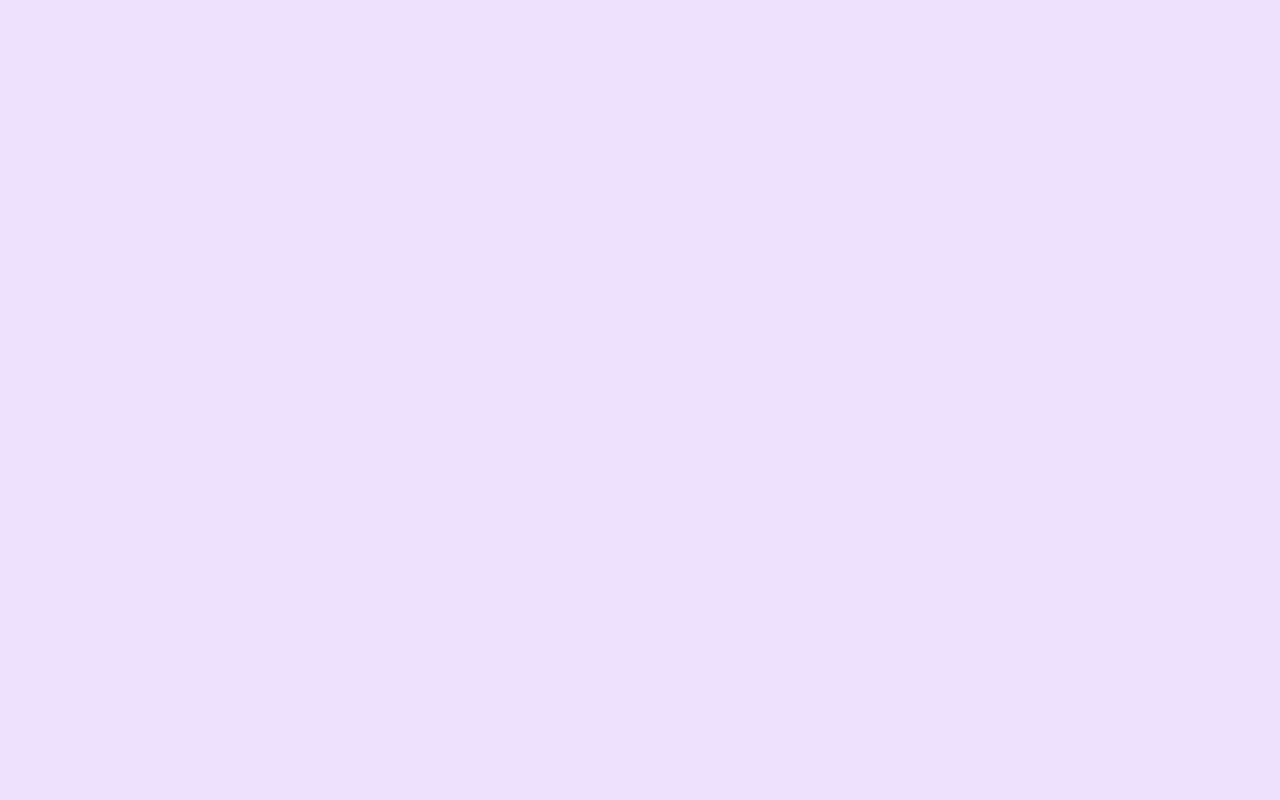
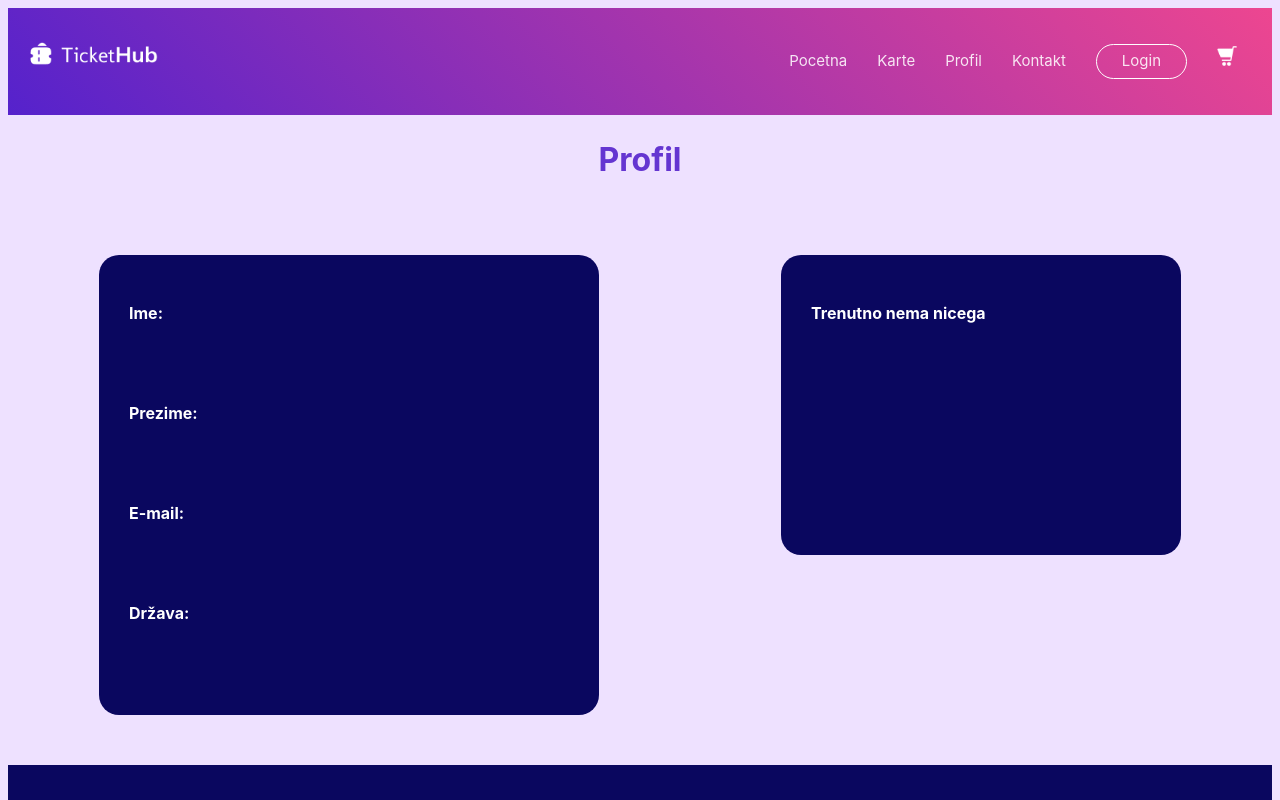
Before and after one commit to elab-development/klijentske-veb-tehnologije-2024-2022-0216-prodaja-karata, a React (Vite) app in the folder react-app/: page /profil in a window 1280 px wide. Before the commit this address had no page. Shown: the top 800 px of the page. Built offline with nearby package versions, Linux system fonts and the light colour scheme.

Commit message:
dvanaesti komit

```diff
--- a/react-app/package.json
+++ b/react-app/package.json
@@ -10,6 +10,8 @@
     "preview": "vite preview"
   },
   "dependencies": {
+    "crypto": "^1.0.1",
+    "fs": "^0.0.1-security",
     "react": "^18.3.1",
     "react-dom": "^18.3.1"
   },
--- a/react-app/src/App.tsx
+++ b/react-app/src/App.tsx
@@ -6,7 +6,7 @@ import './App.css'
 import { BrowserRouter,Routes, Route } from 'react-router-dom'
 import Home from './pages/Home'
 import Kontakt from './pages/Kontakt'
-
+import Profil from './pages/Profil'
 import Karte from './pages/Karte'
 import Login from './pages/Login'
 import Korpa from './pages/Korpa'
@@ -23,6 +23,7 @@ function App() {
           <Route path ='/karte' element={<Karte />} />
           <Route path = '/login' element={<Login />} />
           <Route path = '/korpa' element={<Korpa />} />
+          <Route path = '/profil' element ={<Profil />} />
           <Route path ='/registracija' element={<Registracija/>} />
         </Routes>
       </BrowserRouter>
--- a/react-app/src/components/FormaKontakt.tsx
+++ b/react-app/src/components/FormaKontakt.tsx
@@ -19,7 +19,7 @@ function FormaKontakt() {
     ]
   return (
     <div>
-        <ReusableForma fields={elementi} onSubmit={handleSubmit} submitButtonText='Posalji upit'/>
+        <ReusableForma polja={elementi} onSubmit={handleSubmit} submitButtonText='Posalji upit'/>
     </div>
 
   )
--- a/react-app/src/components/FormaLogin.tsx
+++ b/react-app/src/components/FormaLogin.tsx
@@ -23,7 +23,7 @@ const FormaLogin: React.FC = () => {
   return (
     <div >
       <ReusableForma
-        fields={polja}
+        polja={polja}
         onSubmit={handleSubmit}
         submitButtonText="Prijavi se"
       />
--- a/react-app/src/components/FormaRegistracija.tsx
+++ b/react-app/src/components/FormaRegistracija.tsx
@@ -1,9 +1,17 @@
-import React from 'react'
+
 import ReusableForma from "./ReusableForma";
+import { useState } from "react";
 
 function FormaRegistracija() {
+  const [daLiJeRegistrovan, setRegistrovan] = useState(false);
+
     const handleSubmit = (podaci: Record<string, string>) => {
         console.log("Uneti podaci:", podaci);
+
+        sessionStorage.setItem('registracijaPodaci', JSON.stringify(podaci));
+
+        setRegistrovan(true);
+        alert("Uspešno ste se registrovali!");
       };
 
     const polja = [
@@ -41,7 +49,11 @@ function FormaRegistracija() {
 
   return (
     <div>
-      <ReusableForma fields={polja} onSubmit={handleSubmit} submitButtonText='Registrujte se'/>
+      {daLiJeRegistrovan ? (
+        <p>Uspešno ste se registrovali! Hvala vam.</p>
+      ) : (
+        <ReusableForma polja={polja} onSubmit={handleSubmit} submitButtonText='Registrujte se'/>
+      )}
     </div>
   )
 }
--- a/react-app/src/components/KarteLista.tsx
+++ b/react-app/src/components/KarteLista.tsx
@@ -2,7 +2,7 @@ import { useState, useEffect } from 'react';
 import Dogadjaj from '../models/Dogadjaj';
 import '../components/KartaLista.css';
 
-interface APIResponse {
+interface APIOdgovor {
   _embedded?: {
     events: Dogadjaj[];
   };
@@ -16,44 +16,30 @@ function KarteLista({ klasa }: KarteListaProps) {
 
 
   const [dogadjaj, setDogadjaj] = useState<Dogadjaj[]>([]);
-  const [greska, setGreska] = useState<string | null>(null);
-
   useEffect(() => {
     fetchEvents();
   }, [klasa]);
 
   const fetchEvents = async () => {
-    const apiKey = 'bCrG6hlnlrk4XKQSPfG4InLG75ryLCJG';
-    const url = `https://app.ticketmaster.com/discovery/v2/events.json?classificationName=${klasa}&apikey=${apiKey}`;
+    const url = `https://app.ticketmaster.com/discovery/v2/events.json?classificationName=${klasa}&apikey=bCrG6hlnlrk4XKQSPfG4InLG75ryLCJG`;
+  const odg = await fetch(url);
 
-    try {
-      const response = await fetch(url);
-      if (!response.ok) {
-        throw new Error('Greska');
-      }
-      const data: APIResponse = await response.json();
+      const data: APIOdgovor = await odg.json();
       setDogadjaj(data._embedded?.events || []);
-    } catch (greska) {
-      setGreska('Greska ' + (greska as Error).message);
-    }
+
   };
 
 
-  if (greska) return <div>{greska}</div>;
-
   return (
     <div>
-      <ul style={{ listStyle: 'none', padding: 0 }} className='listaCela'>
+      <ul className='listaCela'>
         {dogadjaj.map(dogadjaji => (
-          <li key={dogadjaji.id} style={{ marginBottom: '20px' }} className='stavkaListe'>
-            {dogadjaji.images && dogadjaji.images.length > 0 && (
+          <li key={dogadjaji.id} className='stavkaListe'>
               <img
                 src={dogadjaji.images[0].url}
                 alt={dogadjaji.name}
-                style={{ maxWidth: '300px', height: 'auto' }}
                 className='dogadjajSlika'
               />
-            )}
             <div className='ispodSlike'>
               <h2 className='dogadjajIme'>{dogadjaji.name}</h2>
               <p className='dogadjajDatum'>Date: {dogadjaji.dates.start.localDate}</p>
--- a/react-app/src/components/NavBar.tsx
+++ b/react-app/src/components/NavBar.tsx
@@ -7,7 +7,7 @@ const NavBar: React.FC = () => {
   const el = [
     { to: '/home', label: 'Pocetna' },
     { to: '/karte', label: 'Karte' },
-    { label: 'Profil' },
+    { to: '/profil', label: 'Profil' },
     { to: '/kontakt', label: 'Kontakt' },
     { to: '/login', label: 'Login', className: 'Login' },
     { to: '/korpa', label: 'Korpa', icon: korpica }
--- a/react-app/src/components/ReusableForma.tsx
+++ b/react-app/src/components/ReusableForma.tsx
@@ -9,39 +9,39 @@ interface Polje {
 }
 
 interface PoljePorps {
-  fields: Polje[];
+  polja: Polje[];
   onSubmit: (formData: Record<string, string>) => void;
   submitButtonText: string;
 }
 
 const Forma: React.FC<PoljePorps> = ({
-  fields,
+  polja,
   onSubmit,
   submitButtonText,
 }) => {
-  const [formData, setFormData] = useState<Record<string, string>>({});
+  const [podaci, setPodaci] = useState<Record<string, string>>({});
 
   const handleChange = (e: React.ChangeEvent<HTMLInputElement>) => {
-    setFormData({ ...formData, [e.target.id]: e.target.value });
+    setPodaci({ ...podaci, [e.target.id]: e.target.value });
   };
 
   const handleSubmit = (e: React.FormEvent<HTMLFormElement>) => {
     e.preventDefault();
-    onSubmit(formData);
+    onSubmit(podaci);
   };
 
   return (
     <form onSubmit={handleSubmit}>
-      {fields.map((field) => (
-        <div key={field.id} className="box">
-          <label htmlFor={field.id} className="naziv">
-            {field.label}
+      {polja.map((polje) => (
+        <div key={polje.id} className="box">
+          <label htmlFor={polje.id} className="naziv">
+            {polje.label}
           </label>
           <input
-            type={field.type}
-            id={field.id}
+            type={polje.type}
+            id={polje.id}
             onChange={handleChange}
-            value={formData[field.id] || ""}
+            value={podaci[polje.id] || ""}
           />
         </div>
       ))}
--- a/react-app/src/components/ReusableFroma.css
+++ b/react-app/src/components/ReusableFroma.css
@@ -33,4 +33,5 @@
     border-radius: 20px;
     font-size: 1rem;
     background-color: #f0f0f0;
+    color: black;
   }
--- a/react-app/src/pages/Karte.tsx
+++ b/react-app/src/pages/Karte.tsx
@@ -8,10 +8,10 @@ import { useState } from 'react'
 
 
 
+
 function Karte() {
 
   const [filter, setFilter] = useState<string | null>(null);
-
   const handleFilter = (filteri: string) => {
     setFilter(filteri === filter ? null : filteri);
   };
@@ -37,12 +37,13 @@ function Karte() {
 
       <div className='karteApi'>
         <div>
-          {(!filter || filter === 'sport') && <KarteLista klasa='sport' />}
-          {(!filter || filter === 'music') && <KarteLista klasa='music' />}
-          {(!filter || filter === 'theatre') && <KarteLista klasa='theatre' />}
-          {(!filter || filter === 'circus') && <KarteLista klasa='circus' />}
+          {(!filter || filter == 'sport') && <KarteLista klasa='sport' />}
+          {(!filter || filter == 'music') && <KarteLista klasa='music' />}
+          {(!filter || filter == 'theatre') && <KarteLista klasa='theatre' />}
+          {(!filter || filter == 'circus') && <KarteLista klasa='circus' />}
         </div>
       </div>
+
 
       <div className = 'futer'>
         <Futer />
--- /dev/null
+++ b/react-app/src/pages/Profil.tsx
@@ -0,0 +1,44 @@
+import Futer from "../components/Futer"
+import NavBar from "../components/NavBar"
+import './css/Profil.css'
+
+function Profil() {
+
+    const sacuvaniPodaci = JSON.parse(sessionStorage.getItem('registracijaPodaci') || '{}');
+
+  return (
+    <div className="stranaProfil">
+        <div className = 'navBar1'>
+            <NavBar />
+        </div>
+
+        <div className ='info'>
+            <h1 className="profilNaslov">
+            Profil
+            </h1>
+
+            <div className = 'kontenjeri'>
+
+                <div className="infoOKorisniku">
+                    <p className="nazivi"><strong>Ime: {sacuvaniPodaci.name}</strong> </p>
+                    <p className="nazivi"><strong>Prezime: {sacuvaniPodaci.surname}</strong> </p>
+                    <p className="nazivi"><strong>E-mail: {sacuvaniPodaci.email}</strong> </p>
+                    <p className="nazivi"><strong>Država: {sacuvaniPodaci.country}</strong> </p>
+                </div>
+
+                <div className = 'istorijaKupovine'>
+                    <p className = 'unutarIstorije'> Trenutno nema nicega</p>
+                </div>
+
+            </div>
+        </div>
+
+        <div className="futer">
+            <Futer />
+        </div>
+
+    </div>
+  )
+}
+
+export default Profil
--- /dev/null
+++ b/react-app/src/pages/css/Profil.css
@@ -0,0 +1,45 @@
+.stranaProfil {
+    display: flex;
+    flex-direction: column;
+    height: 100vh;
+    background-color: #EEE1FF;
+  }
+
+  .profilNaslov {
+    color: #6435D1;
+    text-align: center;
+  }
+
+  .kontenjeri {
+    display: flex;
+    justify-content: space-around;
+    align-items: flex-start;
+    padding-top: 50px;
+  }
+
+  .infoOKorisniku {
+    background-color: #0A075F;
+    width: 45%;
+    max-width: 500px;
+    min-height: 460px;
+    border-radius: 20px;
+    color: white;
+  }
+
+  .nazivi {
+    padding: 30px;
+  }
+
+  .istorijaKupovine {
+    background-color: #0A075F;
+    width: 45%;
+    max-width: 400px;
+    min-height: 300px;
+    border-radius: 20px;
+    color: white;
+  }
+
+  .unutarIstorije {
+    padding: 30px;
+    font-weight: bold;
+  }
```
Also changed, not shown: 1 other file (tests, documents, lock files or other folders).
